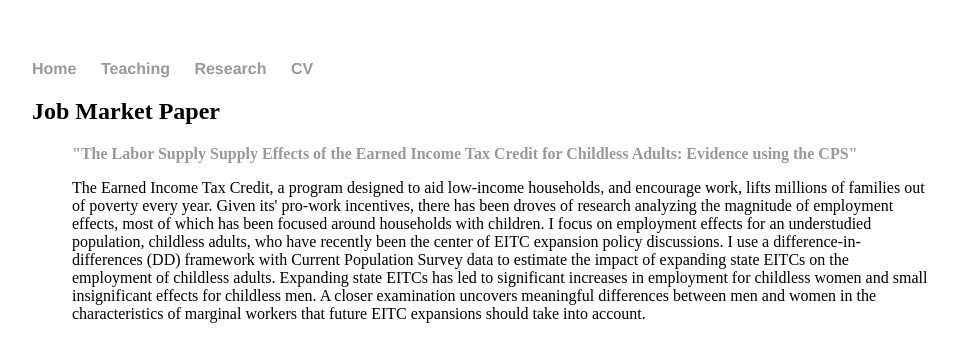
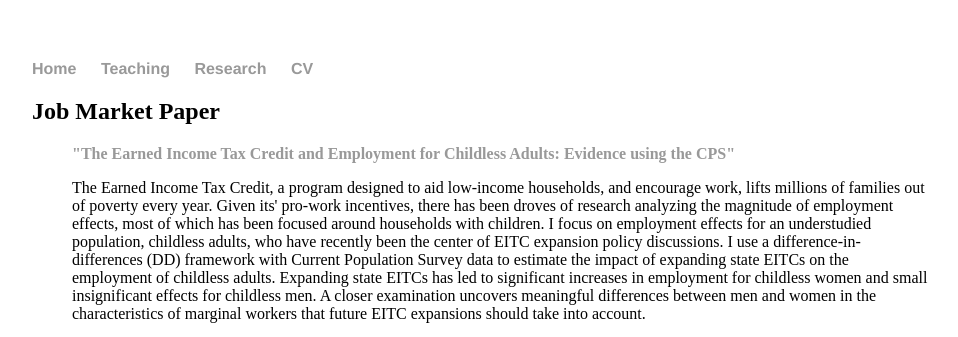
Before and after one commit to joshwitter/joshwitter.github.io, a Jekyll site: the page built from research/index.html, in a window 1280 px wide. Shown: the top 337 px of the page, without its empty margins (160-1118 px from the left). Built offline with Jekyll 4.4.1, drawn with Linux system fonts in a browser that asks for light colours.

Commit message:
Update index.html

```diff
--- a/research/index.html
+++ b/research/index.html
@@ -6,7 +6,7 @@ title: Research
 
 <h2>Job Market Paper</h2>
 <ul style="list-style-type:none">
-  <li style="padding: 0 0 1em 0"><a href="/research/EITC_childless_adults_2.22.2020.pdf"><b>"The Labor Supply Supply Effects of the Earned Income Tax Credit for Childless Adults: Evidence using the CPS"</a></b></li>
+  <li style="padding: 0 0 1em 0"><a href="/research/EITC_childless_adults_2.22.2020.pdf"><b>"The Earned Income Tax Credit and Employment for Childless Adults: Evidence using the CPS"</a></b></li>
   <li style="padding: 0 0 1em 0"> The Earned Income Tax Credit, a program designed to aid low-income households, and encourage work, lifts millions of families out of poverty every year. Given its' pro-work incentives, there has been droves of research analyzing the magnitude of employment effects, most of which has been focused around households with children. I focus on employment effects for an understudied population, childless adults, who have recently been the center of EITC expansion policy discussions. I use a difference-in-differences (DD) framework with Current Population Survey data to estimate the impact of expanding state EITCs on the employment of childless adults. Expanding state EITCs has led to significant increases in employment for childless women and small insignificant effects for childless men. A closer examination uncovers meaningful differences between men and women in the characteristics of marginal workers that future EITC expansions should take into account. </li>
 </ul>
 
```
